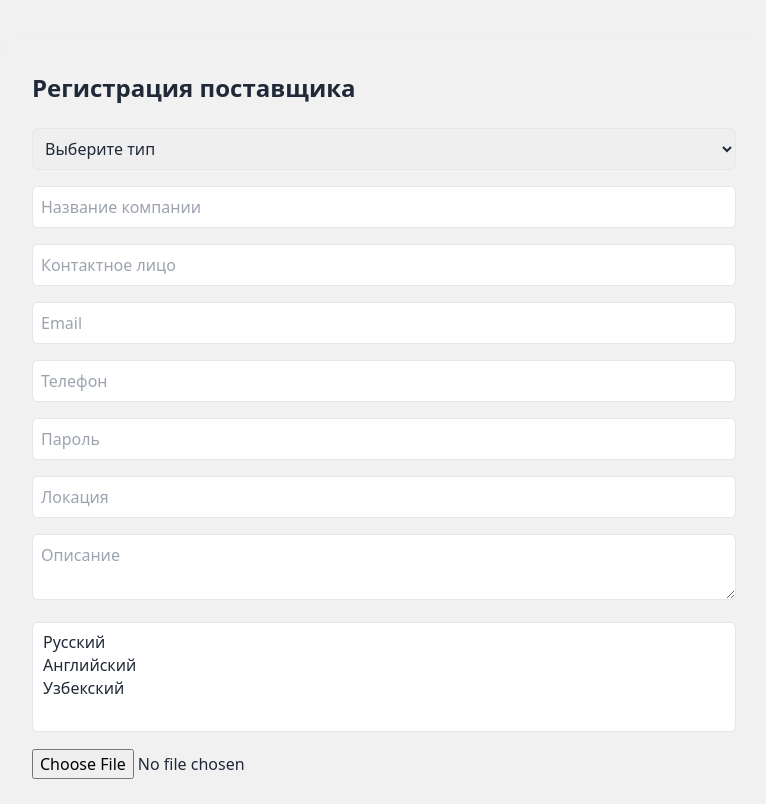
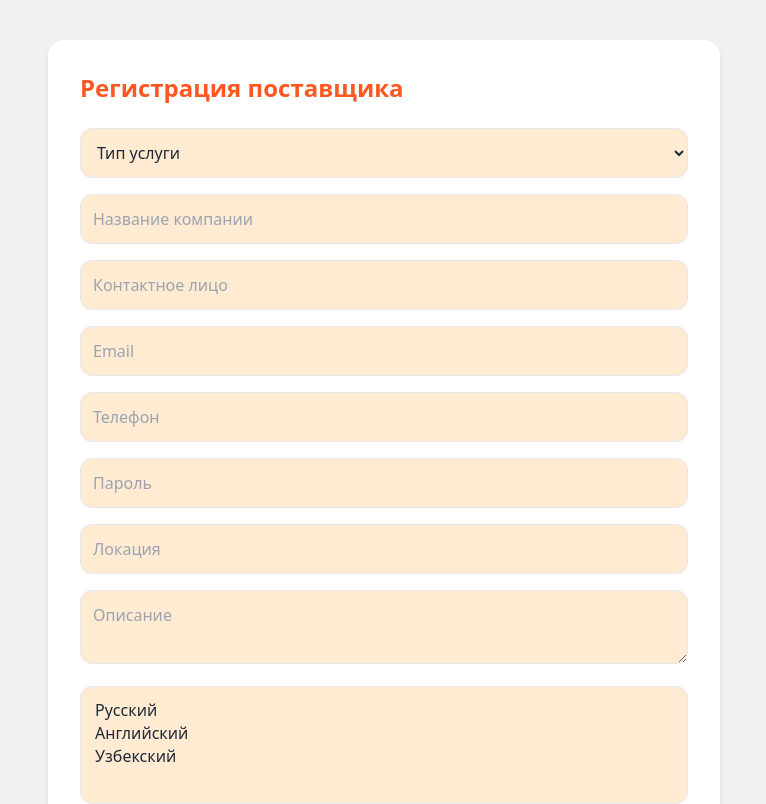
Before and after one commit to akhmedovkb/frontend, a React (Vite) app: page /register in a window 1280 px wide. Shown: the top 804 px of the page, without its empty margins (256-1022 px from the left). Built offline with nearby package versions, Linux system fonts and the light colour scheme.

Commit message:
Update RegistrationForm.jsx

```diff
--- a/src/components/RegistrationForm.jsx
+++ b/src/components/RegistrationForm.jsx
@@ -1,32 +1,40 @@
-import React, { useState } from 'react';
-import axios from 'axios';
+import React, { useState } from "react";
 
 const RegistrationForm = () => {
   const [formData, setFormData] = useState({
-    type: '',
-    name: '',
-    contact_name: '',
-    email: '',
-    phone: '',
-    password: '',
-    description: '',
-    location: '',
+    type: "",
+    name: "",
+    contact_name: "",
+    email: "",
+    phone: "",
+    password: "",
+    description: "",
+    location: "",
     languages: [],
     images: [],
   });
 
   const handleChange = (e) => {
-    const { name, value, type: inputType, files } = e.target;
+    const { name, value, type } = e.target;
+    if (type === "file") {
+      const files = Array.from(e.target.files);
+      const readers = files.map((file) => {
+        return new Promise((resolve) => {
+          const reader = new FileReader();
+          reader.onloadend = () => resolve(reader.result);
+          reader.readAsDataURL(file);
+        });
+      });
 
-    if (inputType === 'file') {
-      const reader = new FileReader();
-      reader.onloadend = () => {
-        setFormData({ ...formData, images: [reader.result] });
-      };
-      reader.readAsDataURL(files[0]);
-    } else if (name === 'languages') {
-      const selected = Array.from(e.target.selectedOptions, (option) => option.value);
-      setFormData({ ...formData, languages: selected });
+      Promise.all(readers).then((base64files) => {
+        setFormData({ ...formData, images: base64files });
+      });
+    } else if (name === "languages") {
+      const values = Array.from(
+        e.target.selectedOptions,
+        (option) => option.value
+      );
+      setFormData({ ...formData, languages: values });
     } else {
       setFormData({ ...formData, [name]: value });
     }
@@ -34,55 +42,48 @@ const RegistrationForm = () => {
 
   const handleSubmit = async (e) => {
     e.preventDefault();
-    try {
-      await axios.post(`${import.meta.env.VITE_API_URL}/providers/register`, formData);
-      alert('Поставщик успешно зарегистрирован!');
-    } catch (error) {
-      console.error('Ошибка при регистрации:', error.response?.data || error.message);
-      alert('Ошибка при регистрации');
-    }
+
+    const response = await fetch("https://your-api-url.com/api/providers/register", {
+      method: "POST",
+      headers: { "Content-Type": "application/json" },
+      body: JSON.stringify(formData),
+    });
+
+    const result = await response.json();
+    alert(result.message || "Регистрация прошла успешно!");
   };
 
   return (
-    <div className="max-w-3xl mx-auto mt-10 bg-brand-white p-8 rounded-2xl shadow-md">
-      <h2 className="text-2xl font-bold mb-6 text-brand-primary">Регистрация поставщика</h2>
+    <div className="max-w-2xl mx-auto bg-white p-8 rounded-2xl shadow-md mt-10">
+      <h2 className="text-2xl font-bold text-primary mb-6">Регистрация поставщика</h2>
       <form onSubmit={handleSubmit} className="space-y-4">
-        {/* Тип услуги */}
-        <select
-          name="type"
-          onChange={handleChange}
-          value={formData.type}
-          required
-          className="w-full p-2 border rounded-md bg-brand-surface"
-        >
-          <option value="">Выберите тип</option>
+        <select name="type" onChange={handleChange} required className="w-full p-3 border rounded-xl bg-block">
+          <option value="">Тип услуги</option>
+          <option value="транспорт">Транспорт</option>
           <option value="гид">Гид</option>
-          <option value="транспорт">Транспорт</option>
           <option value="отель">Отель</option>
           <option value="питание">Питание</option>
+          <option value="достопримечательность">Достопримечательность</option>
           <option value="мероприятие">Мероприятие</option>
         </select>
 
-        {/* Остальные поля */}
-        <input name="name" value={formData.name} onChange={handleChange} required placeholder="Название компании" className="w-full p-2 border rounded-md" />
-        <input name="contact_name" value={formData.contact_name} onChange={handleChange} required placeholder="Контактное лицо" className="w-full p-2 border rounded-md" />
-        <input type="email" name="email" value={formData.email} onChange={handleChange} required placeholder="Email" className="w-full p-2 border rounded-md" />
-        <input name="phone" value={formData.phone} onChange={handleChange} required placeholder="Телефон" className="w-full p-2 border rounded-md" />
-        <input type="password" name="password" value={formData.password} onChange={handleChange} required placeholder="Пароль" className="w-full p-2 border rounded-md" />
-        <input name="location" value={formData.location} onChange={handleChange} required placeholder="Локация" className="w-full p-2 border rounded-md" />
-        <textarea name="description" value={formData.description} onChange={handleChange} placeholder="Описание" className="w-full p-2 border rounded-md" />
+        <input name="name" placeholder="Название компании" onChange={handleChange} required className="w-full p-3 border rounded-xl bg-block" />
+        <input name="contact_name" placeholder="Контактное лицо" onChange={handleChange} required className="w-full p-3 border rounded-xl bg-block" />
+        <input type="email" name="email" placeholder="Email" onChange={handleChange} required className="w-full p-3 border rounded-xl bg-block" />
+        <input type="tel" name="phone" placeholder="Телефон" onChange={handleChange} required className="w-full p-3 border rounded-xl bg-block" />
+        <input type="password" name="password" placeholder="Пароль" onChange={handleChange} required className="w-full p-3 border rounded-xl bg-block" />
+        <input name="location" placeholder="Локация" onChange={handleChange} required className="w-full p-3 border rounded-xl bg-block" />
+        <textarea name="description" placeholder="Описание" onChange={handleChange} required className="w-full p-3 border rounded-xl bg-block" />
 
-        {/* Языки */}
-        <select name="languages" multiple onChange={handleChange} className="w-full p-2 border rounded-md bg-brand-surface">
+        <select multiple name="languages" onChange={handleChange} className="w-full p-3 border rounded-xl bg-block">
           <option value="Русский">Русский</option>
           <option value="Английский">Английский</option>
           <option value="Узбекский">Узбекский</option>
         </select>
 
-        {/* Фото */}
-        <input type="file" name="images" accept="image/*" onChange={handleChange} className="w-full" />
+        <input type="file" multiple accept="image/*" onChange={handleChange} className="w-full p-3 bg-block rounded-xl" />
 
-        <button type="submit" className="bg-brand-primary hover:bg-brand-secondary text-white px-6 py-2 rounded-md transition">
+        <button type="submit" className="bg-primary text-white px-6 py-3 rounded-xl hover:bg-secondary transition">
           Зарегистрироваться
         </button>
       </form>
```
